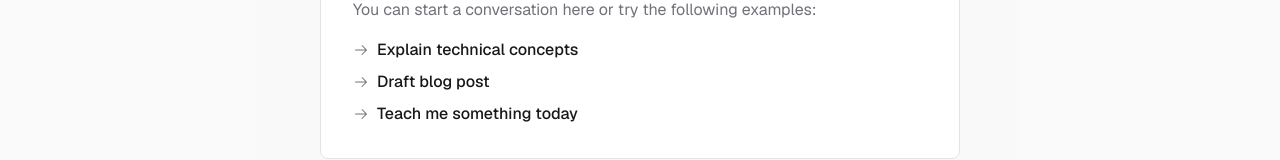
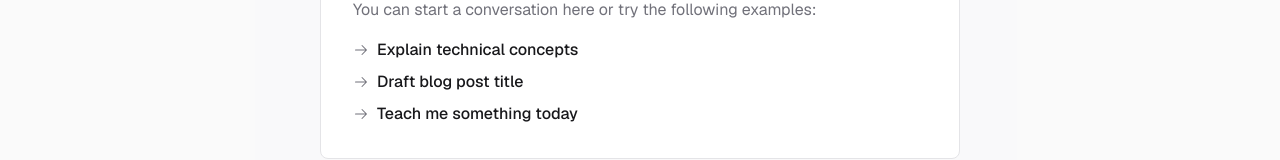
Before and after one commit to nsoybean/chatbot-ui, a Next.js app: page / in a window 1280 px wide. Shown: the part 279-439 px from the top of the page. Built offline with nearby package versions, Linux system fonts and the light colour scheme; no server answers.

Commit message:
fix: template questions

```diff
--- a/components/empty-screen.tsx
+++ b/components/empty-screen.tsx
@@ -9,8 +9,8 @@ const exampleMessages = [
     message: `What is inbound and outbound marketing?`
   },
   {
-    heading: 'Draft blog post',
-    message: `Generate four title options for a blog post about [INSERT TOPICS HERE], use the following keywords in the title [INSERT KEYWORDS].`
+    heading: 'Draft blog post title',
+    message: `Generate four title options for a blog post title about [INSERT TOPICS HERE], use the following keywords in the title [INSERT KEYWORDS].`
   },
   {
     heading: 'Teach me something today',
```
